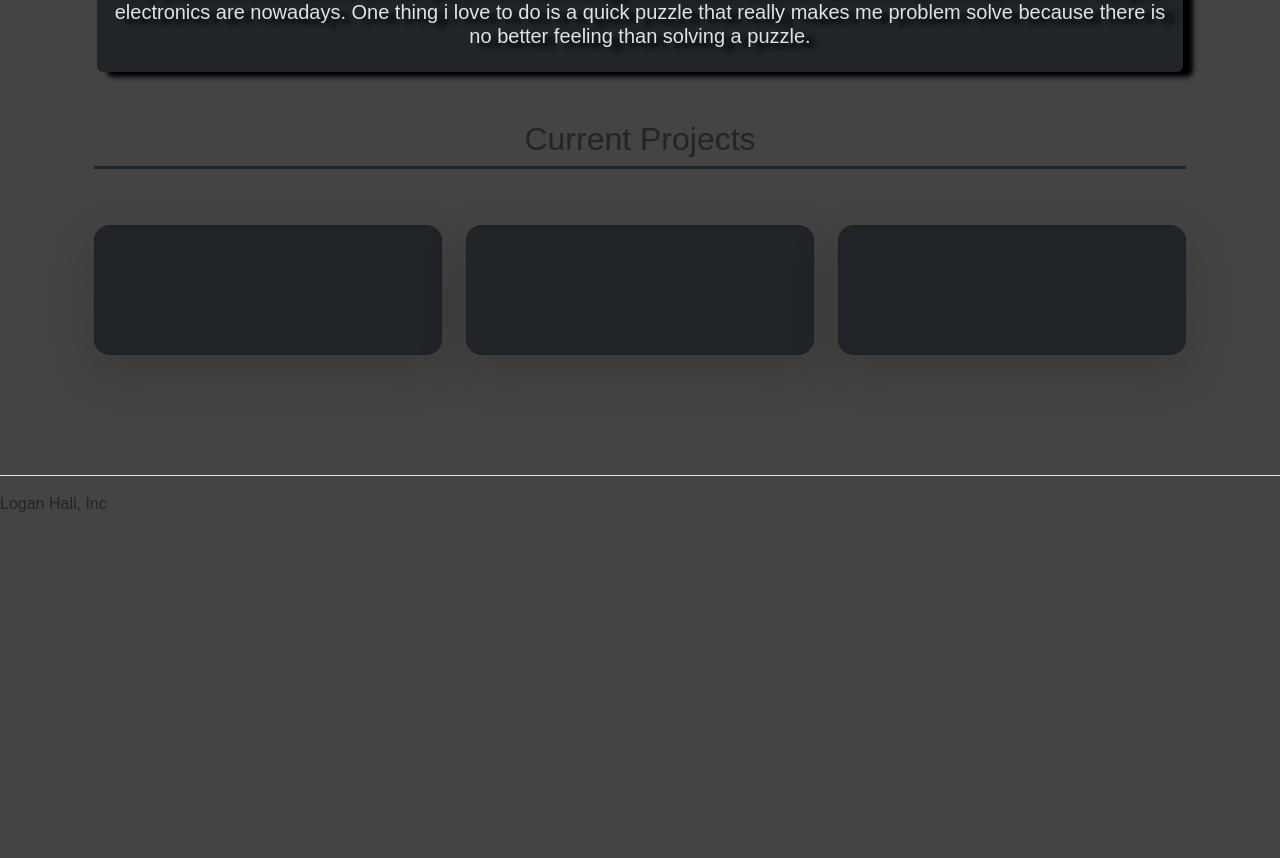
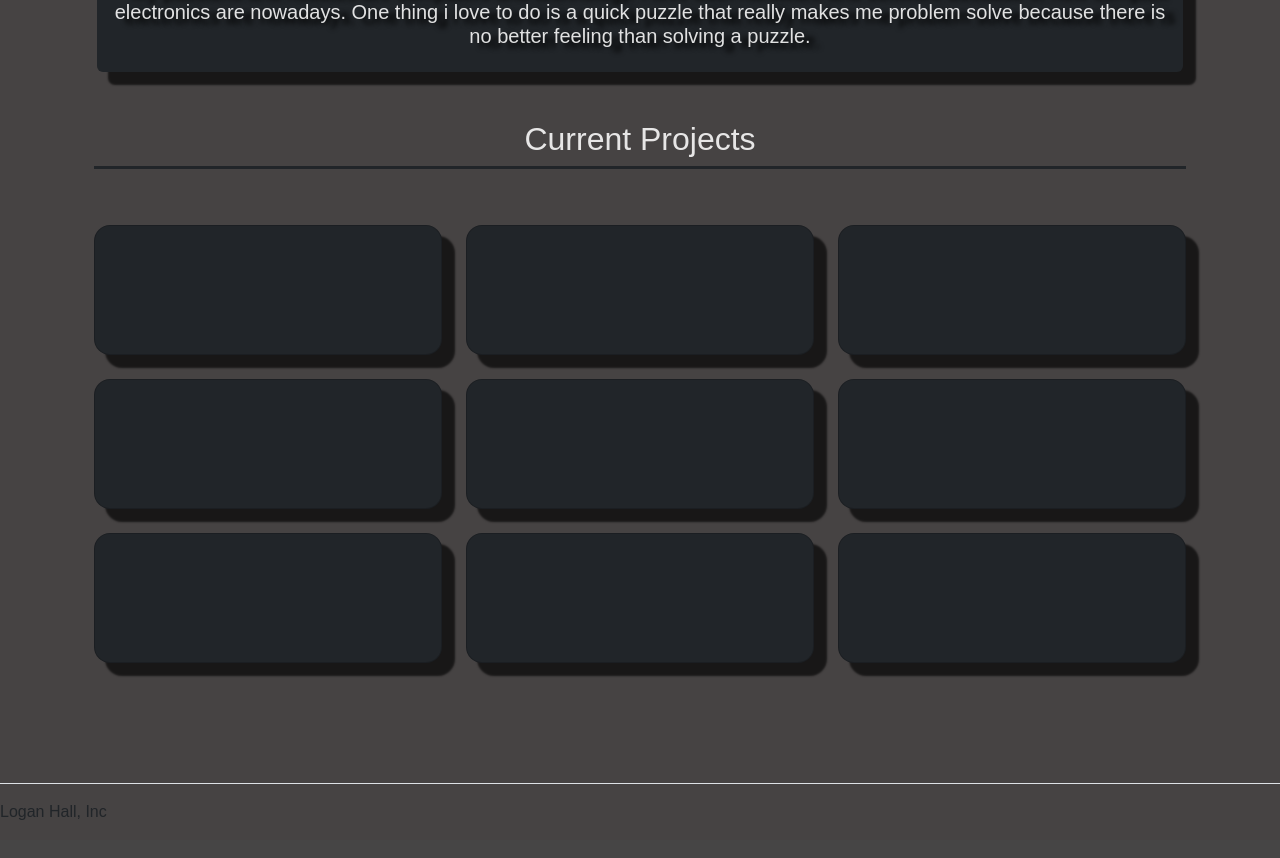
Before and after one commit to LhallLhall/LhallLhall.github.io, a React (Create React App) app in the folder app/: page / in a window 1280 px wide. Shown: the part 1080-1938 px from the top of the page. Before the commit the page ends 1636 px from the top, so only its background shows below. Built offline with nearby package versions, Linux system fonts and the light colour scheme.

Commit message:
fully funcitoning site besides a couple of pics that are missing

```diff
--- a/app/src/App.css
+++ b/app/src/App.css
@@ -11,7 +11,8 @@ html {
   }
 
   .bgShadow{
-    box-shadow: 10px 5px 5px black;
+    box-shadow: 12px 12px 2px 1px rgba(0, 0, 0, 0.65);
+    /* box-shadow: 10px 5px 5px black; */
   }
 
   .body {
--- a/app/src/navbar/navbar.jsx
+++ b/app/src/navbar/navbar.jsx
@@ -35,7 +35,7 @@ export function Navbar(props) {
   };
 
   return (
-    <div className="cover-container d-flex w-100 h-75 p-3 mx-auto flex-column">
+    <div className="cover-container d-flex w-100 h-50 p-3 mx-auto flex-column">
       <header className="mb-auto ">
         <img
           className="float-start"
--- a/app/src/pages/mainPage.jsx
+++ b/app/src/pages/mainPage.jsx
@@ -57,19 +57,19 @@ export default function MainPage(props) {
           </div>
 
             <div className="row mt-5 text-center d-flex align-content-center  justify-content-center  ">
-                <div className="col-12 col-md-10 text-center rounded test bgShadow bg-dark">
+                <div className="col-12 col-md-10 text-center rounded bgShadow bg-dark">
                   <div className="col-12 pt-5">
                     <h1 className="color">About Me!</h1>
                   </div>
                   <div className="col-12">
-                    <h5 className="color text-center py-3">
+                    <h5 className="color test text-center py-3">
                         I was born in Lexington, Kentucky in 2004! I graduated highschool April of 2022.
                         Afterwards I decided to pursue a career in web development because I already had a fascination for hardware and wanted more software experience.
 
                     </h5>
                   </div>
                   <div className="col-12">
-                    <h5 className='color text-center py-3'>My passions and hobbies are computers and technology.
+                    <h5 className='color test text-center py-3'>My passions and hobbies are computers and technology.
                         I love both hardware and software because of how complex electronics are nowadays.
                         One thing i love to do is a quick puzzle that really makes me problem solve because there is no better feeling than solving a puzzle.
                         </h5>
@@ -111,12 +111,12 @@ export default function MainPage(props) {
               </div> */}
 
               <div className="container  px-4 py-5" id="projects-cards">
-                <h2 className="pb-2 border-bottom border-dark border-3 text-center">Current Projects</h2>
+                <h2 className="pb-2 border-bottom border-dark color border-3 text-center">Current Projects</h2>
 
                 <div className="row row-cols-1 row-cols-lg-3 align-items-stretch g-4 py-5">
                   <div className="col">
                     <div
-                      className="card card-cover h-100 overflow-hidden text-bg-dark rounded-4 shadow-lg"
+                      className="card card-cover h-100 overflow-hidden text-bg-dark rounded-4 bgShadow"
                       // style={{backgroundImage: `url(${unsplashImage})`}}
                       >
                       <div
@@ -131,7 +131,7 @@ export default function MainPage(props) {
 
                   <div className="col">
                     <div
-                      className="card card-cover h-100 overflow-hidden text-bg-dark rounded-4 shadow-lg"
+                      className="card card-cover h-100 overflow-hidden text-bg-dark rounded-4 bgShadow"
                       // style="background-image: url('unsplash-photo-2.jpg')"
                       >
                       <div
@@ -146,7 +146,79 @@ export default function MainPage(props) {
 
                   <div className="col">
                     <div
-                      className="card card-cover h-100 overflow-hidden text-bg-dark rounded-4 shadow-lg"
+                      className="card card-cover h-100 overflow-hidden text-bg-dark rounded-4 bgShadow"
+                      // style="background-image: url('unsplash-photo-3.jpg')"
+                      >
+                      <div className="d-flex flex-column h-100 p-5 pb-3 text-shadow-1">
+                        <h2 className="pt-3 mt-4 mb-4 display-6 lh-1 fw-bold text-center">
+                          {/* <a href="Pokemon/pokemon.html" style="text-decoration: none;" >Pokemon Generator</a> */}
+                        </h2>
+                      </div>
+                    </div>
+                  </div>
+                  <div className="col">
+                    <div
+                      className="card card-cover h-100 overflow-hidden text-bg-dark rounded-4 bgShadow"
+                      // style="background-image: url('unsplash-photo-3.jpg')"
+                      >
+                      <div className="d-flex flex-column h-100 p-5 pb-3 text-shadow-1">
+                        <h2 className="pt-3 mt-4 mb-4 display-6 lh-1 fw-bold text-center">
+                          {/* <a href="Pokemon/pokemon.html" style="text-decoration: none;" >Pokemon Generator</a> */}
+                        </h2>
+                      </div>
+                    </div>
+                  </div>
+                  <div className="col">
+                    <div
+                      className="card card-cover h-100 overflow-hidden text-bg-dark rounded-4 bgShadow"
+                      // style="background-image: url('unsplash-photo-3.jpg')"
+                      >
+                      <div className="d-flex flex-column h-100 p-5 pb-3 text-shadow-1">
+                        <h2 className="pt-3 mt-4 mb-4 display-6 lh-1 fw-bold text-center">
+                          {/* <a href="Pokemon/pokemon.html" style="text-decoration: none;" >Pokemon Generator</a> */}
+                        </h2>
+                      </div>
+                    </div>
+                  </div>
+                  <div className="col">
+                    <div
+                      className="card card-cover h-100 overflow-hidden text-bg-dark rounded-4 bgShadow"
+                      // style="background-image: url('unsplash-photo-3.jpg')"
+                      >
+                      <div className="d-flex flex-column h-100 p-5 pb-3 text-shadow-1">
+                        <h2 className="pt-3 mt-4 mb-4 display-6 lh-1 fw-bold text-center">
+                          {/* <a href="Pokemon/pokemon.html" style="text-decoration: none;" >Pokemon Generator</a> */}
+                        </h2>
+                      </div>
+                    </div>
+                  </div>
+                  <div className="col">
+                    <div
+                      className="card card-cover h-100 overflow-hidden text-bg-dark rounded-4 bgShadow"
+                      // style="background-image: url('unsplash-photo-3.jpg')"
+                      >
+                      <div className="d-flex flex-column h-100 p-5 pb-3 text-shadow-1">
+                        <h2 className="pt-3 mt-4 mb-4 display-6 lh-1 fw-bold text-center">
+                          {/* <a href="Pokemon/pokemon.html" style="text-decoration: none;" >Pokemon Generator</a> */}
+                        </h2>
+                      </div>
+                    </div>
+                  </div>
+                  <div className="col">
+                    <div
+                      className="card card-cover h-100 overflow-hidden text-bg-dark rounded-4 bgShadow"
+                      // style="background-image: url('unsplash-photo-3.jpg')"
+                      >
+                      <div className="d-flex flex-column h-100 p-5 pb-3 text-shadow-1">
+                        <h2 className="pt-3 mt-4 mb-4 display-6 lh-1 fw-bold text-center">
+                          {/* <a href="Pokemon/pokemon.html" style="text-decoration: none;" >Pokemon Generator</a> */}
+                        </h2>
+                      </div>
+                    </div>
+                  </div>
+                  <div className="col">
+                    <div
+                      className="card card-cover h-100 overflow-hidden text-bg-dark rounded-4 bgShadow"
                       // style="background-image: url('unsplash-photo-3.jpg')"
                       >
                       <div className="d-flex flex-column h-100 p-5 pb-3 text-shadow-1">
```
